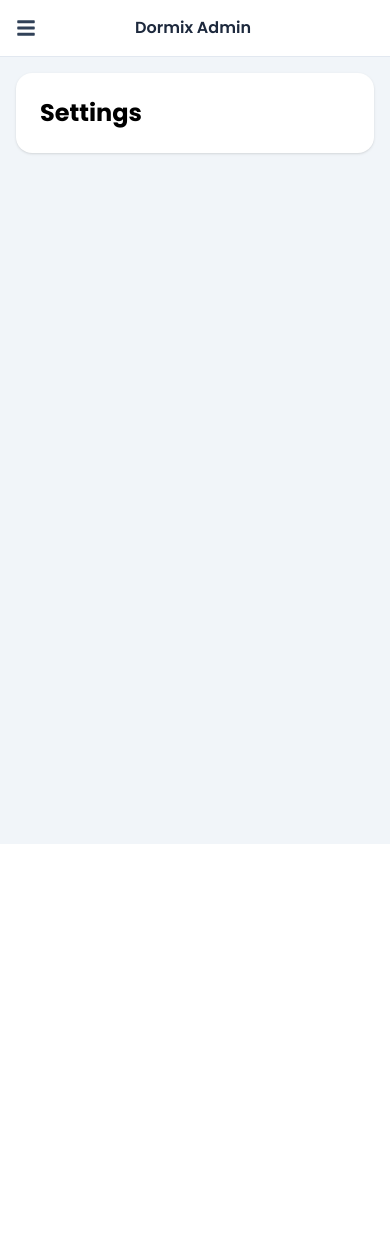
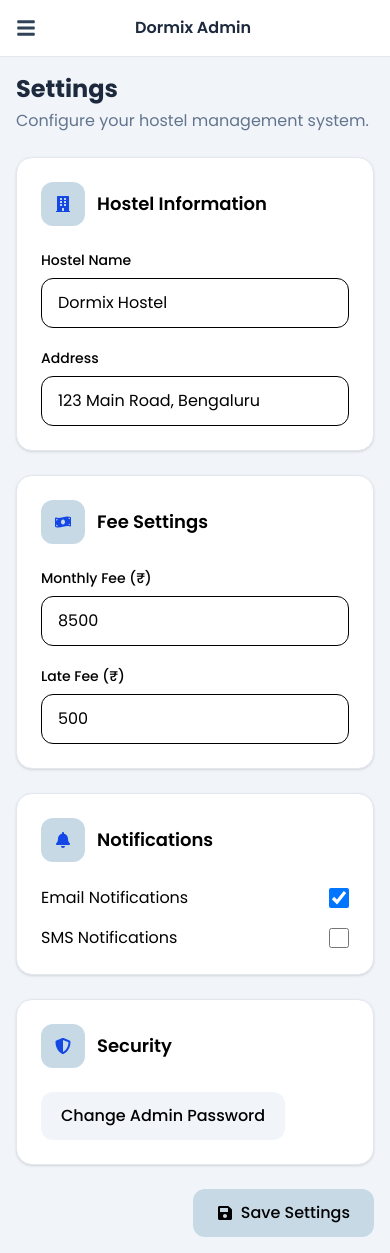
Before and after one commit to Manvi-Sinha/dormix, a React (Vite) app: page /admin-dashboard/settings in a window 390 px wide. Before the commit the page ends 844 px from the top, so only its background shows below. Built offline with nearby package versions, Linux system fonts and the light colour scheme.

Commit message:
Complete admin frontend module

```diff
--- a/src/pages/admin/Settings.jsx
+++ b/src/pages/admin/Settings.jsx
@@ -1,7 +1,199 @@
+import { useState } from "react";
+import {
+  FaSave,
+  FaBuilding,
+  FaMoneyBillWave,
+  FaBell,
+  FaShieldAlt,
+} from "react-icons/fa";
+
 function Settings() {
+  const [settings, setSettings] = useState({
+    hostelName: "Dormix Hostel",
+    address: "123 Main Road, Bengaluru",
+    monthlyFee: "8500",
+    lateFee: "500",
+    emailNotifications: true,
+    smsNotifications: false,
+  });
+
+  const handleChange = (e) => {
+    const { name, value, type, checked } = e.target;
+
+    setSettings((prev) => ({
+      ...prev,
+      [name]: type === "checkbox" ? checked : value,
+    }));
+  };
+
   return (
-    <div className="bg-white rounded-2xl p-6 shadow-sm">
-      <h1 className="text-2xl font-bold">Settings</h1>
+    <div className="space-y-6">
+      {/* Header */}
+
+      <div>
+        <h1 className="text-2xl font-bold text-slate-800">
+          Settings
+        </h1>
+
+        <p className="text-slate-500 mt-1">
+          Configure your hostel management system.
+        </p>
+      </div>
+
+      {/* Hostel Information */}
+
+      <div className="bg-white rounded-2xl border border-slate-200 shadow-sm p-6">
+        <div className="flex items-center gap-3 mb-6">
+          <div className="w-11 h-11 rounded-xl bg-[#C8D9E6] flex items-center justify-center text-blue-700">
+            <FaBuilding />
+          </div>
+
+          <h2 className="text-lg font-semibold">
+            Hostel Information
+          </h2>
+        </div>
+
+        <div className="grid md:grid-cols-2 gap-5">
+          <div>
+            <label className="block text-sm font-medium mb-2">
+              Hostel Name
+            </label>
+
+            <input
+              type="text"
+              name="hostelName"
+              value={settings.hostelName}
+              onChange={handleChange}
+              className="w-full border rounded-xl px-4 py-3 focus:outline-none focus:ring-2 focus:ring-[#C8D9E6]"
+            />
+          </div>
+
+          <div>
+            <label className="block text-sm font-medium mb-2">
+              Address
+            </label>
+
+            <input
+              type="text"
+              name="address"
+              value={settings.address}
+              onChange={handleChange}
+              className="w-full border rounded-xl px-4 py-3 focus:outline-none focus:ring-2 focus:ring-[#C8D9E6]"
+            />
+          </div>
+        </div>
+      </div>
+
+      {/* Fee Settings */}
+
+      <div className="bg-white rounded-2xl border border-slate-200 shadow-sm p-6">
+        <div className="flex items-center gap-3 mb-6">
+          <div className="w-11 h-11 rounded-xl bg-[#C8D9E6] flex items-center justify-center text-blue-700">
+            <FaMoneyBillWave />
+          </div>
+
+          <h2 className="text-lg font-semibold">
+            Fee Settings
+          </h2>
+        </div>
+
+        <div className="grid md:grid-cols-2 gap-5">
+          <div>
+            <label className="block text-sm font-medium mb-2">
+              Monthly Fee (₹)
+            </label>
+
+            <input
+              type="number"
+              name="monthlyFee"
+              value={settings.monthlyFee}
+              onChange={handleChange}
+              className="w-full border rounded-xl px-4 py-3 focus:outline-none focus:ring-2 focus:ring-[#C8D9E6]"
+            />
+          </div>
+
+          <div>
+            <label className="block text-sm font-medium mb-2">
+              Late Fee (₹)
+            </label>
+
+            <input
+              type="number"
+              name="lateFee"
+              value={settings.lateFee}
+              onChange={handleChange}
+              className="w-full border rounded-xl px-4 py-3 focus:outline-none focus:ring-2 focus:ring-[#C8D9E6]"
+            />
+          </div>
+        </div>
+      </div>
+
+      {/* Notifications */}
+
+      <div className="bg-white rounded-2xl border border-slate-200 shadow-sm p-6">
+        <div className="flex items-center gap-3 mb-6">
+          <div className="w-11 h-11 rounded-xl bg-[#C8D9E6] flex items-center justify-center text-blue-700">
+            <FaBell />
+          </div>
+
+          <h2 className="text-lg font-semibold">
+            Notifications
+          </h2>
+        </div>
+
+        <div className="space-y-4">
+          <label className="flex items-center justify-between">
+            <span>Email Notifications</span>
+
+            <input
+              type="checkbox"
+              name="emailNotifications"
+              checked={settings.emailNotifications}
+              onChange={handleChange}
+              className="w-5 h-5"
+            />
+          </label>
+
+          <label className="flex items-center justify-between">
+            <span>SMS Notifications</span>
+
+            <input
+              type="checkbox"
+              name="smsNotifications"
+              checked={settings.smsNotifications}
+              onChange={handleChange}
+              className="w-5 h-5"
+            />
+          </label>
+        </div>
+      </div>
+
+      {/* Security */}
+
+      <div className="bg-white rounded-2xl border border-slate-200 shadow-sm p-6">
+        <div className="flex items-center gap-3 mb-6">
+          <div className="w-11 h-11 rounded-xl bg-[#C8D9E6] flex items-center justify-center text-blue-700">
+            <FaShieldAlt />
+          </div>
+
+          <h2 className="text-lg font-semibold">
+            Security
+          </h2>
+        </div>
+
+        <button className="px-5 py-3 rounded-xl bg-slate-100 hover:bg-slate-200 transition font-medium">
+          Change Admin Password
+        </button>
+      </div>
+
+      {/* Save */}
+
+      <div className="flex justify-end">
+        <button className="flex items-center gap-2 bg-[#C8D9E6] hover:bg-blue-100 transition px-6 py-3 rounded-xl font-medium">
+          <FaSave />
+          Save Settings
+        </button>
+      </div>
     </div>
   );
 }
--- a/src/pages/admin/Wardens.jsx
+++ b/src/pages/admin/Wardens.jsx
@@ -1,7 +1,146 @@
+import { useState } from "react";
+import {
+  FaUserTie,
+  FaPlus,
+  FaSearch,
+  FaPhone,
+  FaEnvelope,
+  FaEdit,
+  FaTrash,
+} from "react-icons/fa";
+
+const wardens = [
+  {
+    id: 1,
+    name: "Mr. Rajesh Kumar",
+    hostel: "Block A",
+    phone: "9876543210",
+    email: "rajesh@dormix.com",
+  },
+  {
+    id: 2,
+    name: "Mrs. Anita Sharma",
+    hostel: "Block B",
+    phone: "9876501234",
+    email: "anita@dormix.com",
+  },
+  {
+    id: 3,
+    name: "Mr. Vivek Singh",
+    hostel: "Block C",
+    phone: "9988776655",
+    email: "vivek@dormix.com",
+  },
+  {
+    id: 4,
+    name: "Mrs. Neha Verma",
+    hostel: "Girls Hostel",
+    phone: "9123456789",
+    email: "neha@dormix.com",
+  },
+];
+
 function Wardens() {
+  const [search, setSearch] = useState("");
+
+  const filteredWardens = wardens.filter(
+    (warden) =>
+      warden.name.toLowerCase().includes(search.toLowerCase()) ||
+      warden.hostel.toLowerCase().includes(search.toLowerCase())
+  );
+
   return (
-    <div className="bg-white rounded-2xl p-6 shadow-sm">
-      <h1 className="text-2xl font-bold">Wardens</h1>
+    <div className="space-y-6">
+      {/* Header */}
+
+      <div className="flex flex-col md:flex-row md:justify-between md:items-center gap-4">
+        <div>
+          <h1 className="text-2xl font-bold text-slate-800">
+            Wardens
+          </h1>
+
+          <p className="text-slate-500 mt-1">
+            Manage hostel wardens.
+          </p>
+        </div>
+
+        <button className="flex items-center gap-2 bg-[#C8D9E6] hover:bg-blue-100 px-5 py-3 rounded-xl font-medium transition">
+          <FaPlus />
+          Add Warden
+        </button>
+      </div>
+
+      {/* Search */}
+
+      <div className="bg-white rounded-2xl shadow-sm border border-slate-200 p-5">
+        <div className="relative max-w-md">
+          <FaSearch className="absolute left-4 top-4 text-slate-400" />
+
+          <input
+            value={search}
+            onChange={(e) => setSearch(e.target.value)}
+            placeholder="Search wardens..."
+            className="w-full pl-11 pr-4 py-3 border rounded-xl focus:outline-none focus:ring-2 focus:ring-[#C8D9E6]"
+          />
+        </div>
+      </div>
+
+      {/* Cards */}
+
+      <div className="grid lg:grid-cols-2 gap-5">
+        {filteredWardens.map((warden) => (
+          <div
+            key={warden.id}
+            className="bg-white rounded-2xl border border-slate-200 shadow-sm p-6"
+          >
+            <div className="flex justify-between items-start">
+              <div className="flex gap-4">
+                <div className="w-14 h-14 rounded-xl bg-[#C8D9E6] flex items-center justify-center text-blue-700 text-xl">
+                  <FaUserTie />
+                </div>
+
+                <div>
+                  <h2 className="font-semibold text-lg text-slate-800">
+                    {warden.name}
+                  </h2>
+
+                  <p className="text-slate-500">
+                    {warden.hostel}
+                  </p>
+                </div>
+              </div>
+
+              <div className="flex gap-2">
+                <button className="w-9 h-9 rounded-lg bg-yellow-100 hover:bg-yellow-200 text-yellow-700 flex items-center justify-center">
+                  <FaEdit />
+                </button>
+
+                <button className="w-9 h-9 rounded-lg bg-red-100 hover:bg-red-200 text-red-600 flex items-center justify-center">
+                  <FaTrash />
+                </button>
+              </div>
+            </div>
+
+            <div className="mt-6 space-y-3 text-sm">
+              <div className="flex items-center gap-3 text-slate-600">
+                <FaPhone />
+                {warden.phone}
+              </div>
+
+              <div className="flex items-center gap-3 text-slate-600">
+                <FaEnvelope />
+                {warden.email}
+              </div>
+            </div>
+          </div>
+        ))}
+
+        {filteredWardens.length === 0 && (
+          <div className="col-span-full bg-white rounded-2xl p-10 text-center text-slate-500">
+            No wardens found.
+          </div>
+        )}
+      </div>
     </div>
   );
 }
```
